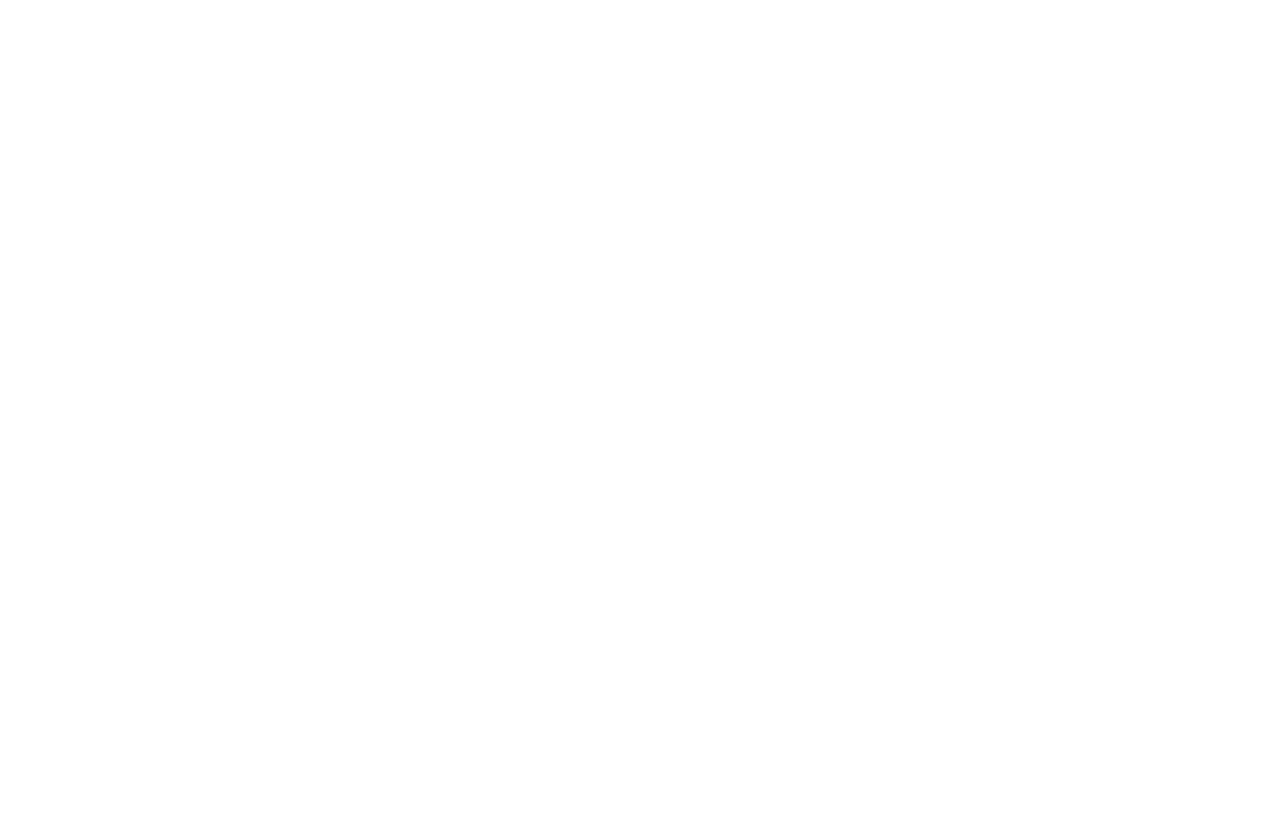
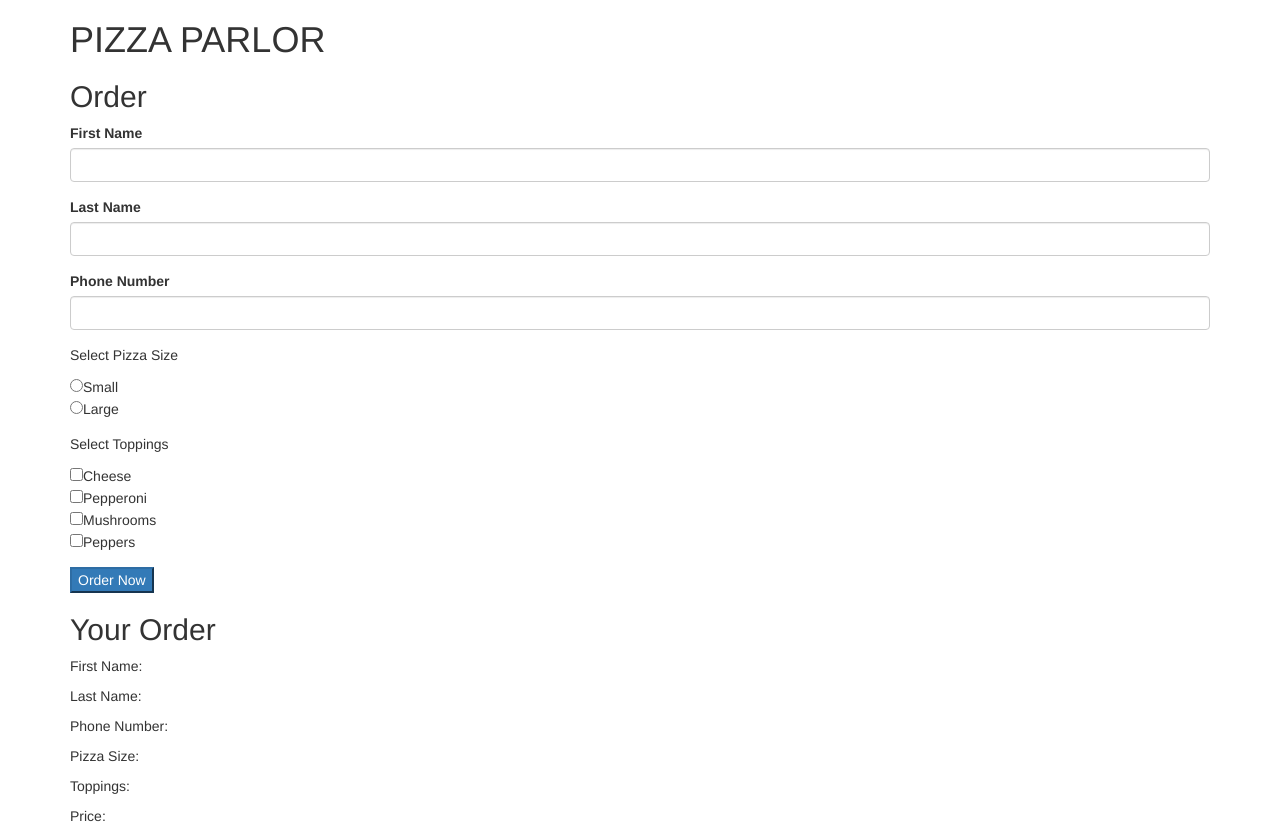
Before and after one commit to evanhook/week-4-project, a plain HTML site: page index.html in a window 1280 px wide. Before the commit the page ends 800 px from the top, so only its background shows below. Drawn offline with Linux system fonts and the light colour scheme.

Commit message:
add form to index.html and outline for user interface in scripts.js

```diff
--- a/index.html
+++ b/index.html
@@ -10,6 +10,50 @@
     <title>PIZZA PARLOR</title>
   </head>
   <body>
+    <div class="container">
+      <h1>PIZZA PARLOR</h1>
+      <h2>Order</h2>
+      <form id="orderForm">
+        <div class="form-group">
+          <label for="new-first-name">First Name</label>
+          <input type="text" class="form-control" id="new-first-name">
+        </div>
+        <div class="form-group">
+          <label for="new-last-name">Last Name</label>
+          <input type="text" class="form-control" id="new-last-name">
+        </div>
+        <div class="form-group">
+          <label for="new-phone-num">Phone Number</label>
+          <input type="text" class="form-control" id="new-phone-num">
+        </div>
 
+        <div class="form-group">
+          <p>Select Pizza Size</p>
+          <input type="radio" name="select-size" value="small">Small<br>
+          <input type="radio" name="select-size" value="large">Large<br>
+        </div>
+        <div class="form-group">
+          <p>Select Toppings</p>
+          <!--change value to topping price instead?-->
+          <input type="checkbox" name="select-toppings" value="cheese">Cheese<br>
+          <input type="checkbox" name="select-toppings" value="pepperoni">Pepperoni<br>
+          <input type="checkbox" name="select-toppings" value="mushrooms">Mushrooms<br>
+          <input type="checkbox" name="select-toppings" value="peppers">Peppers<br>
+        </div>
+
+        <button type="submit" class="btn-primary">Order Now</button>
+      </form>
+      <!--this is where the completed form will show-->
+      <div id="show-order">
+        <h2>Your Order</h2>
+        <p>First Name: <span class="first-name"></span></p>
+        <p>Last Name: <span class="last-name"></span></p>
+        <p>Phone Number: <span class="phone-num"></span></p>
+        <p>Pizza Size: <span class="pizza-size"></span></p>
+        <p> Toppings: <span class="pizza-toppings"></span></p>
+        <p>Price: <span></span></p>
+
+      </div>
+    </div>
   </body>
 </html>
--- a/js/scripts.js
+++ b/js/scripts.js
@@ -16,12 +16,46 @@ function PizzaOrder(firstName, lastName, phoneNum, size, toppings, pizzaPrice) {
   this.pizzaPrice = pizzaPrice
 }
 
+PizzaOrder.prototype.pizzaCost = function() {
+  return pizzaPrice = size + toppings;
+  // take in number of toppings selected multiplied by 50 cents
+}
+
+// User Interface Logic
+function showCost(pizzaSize){
+// create equation if small show else large show
+//let smallPizza = 10
+//let largePizza - 15
+
+
+}
+
+$(document).ready(function() {
+  let pizzaParlor = new PizzaParlor();
+  //let completedOrder;
+$("form#orderForm").submit(function(event) {
+  event.preventDefault();
+  const inputtedFirstName = $("input#new-first-name").val();
+  const inputtedLastName = $("input#new-last-name").val();
+  const inputtedPhoneNumber = $("input#new-phone-num").val();
+  const inputtedPizzaSize = $("input:radio[name=select-toppings]:checked").val();
+  const inputtedToppings = $("input:checkbox[name=select-toppings]:checked").val();
+
+  $("input#new-first-name").val("");
+  $("input#new-last-name").val("");
+  $("input#new-phone-num").val("");
+  $("input:radio[name=select-toppings]:checked").val("");
+  $("input:checkbox[name=select-toppings]:checked").val("");
+
+  completedOrder = new PizzaOrder(inputtedFirstName, inputtedLastName, inputtedPhoneNumber, inputtedPizzaSize, inputtedToppings);
+  pizzaParlor.addPizzaOrder(completedOrder);
+  displayPizzaOrder(completedOrder);
+
+// call showcost
+})
+});
 //let pizzaOrder = new PizzaOrder()
 //let smallPizza = 10
 //let largePizza - 15
 //let toppings = .50
-
-// User Interface Logic
-$(document).ready(function() {
-
-});
+//let toppings = .50
```
Lines whose indentation alone changed are shown as unchanged.
